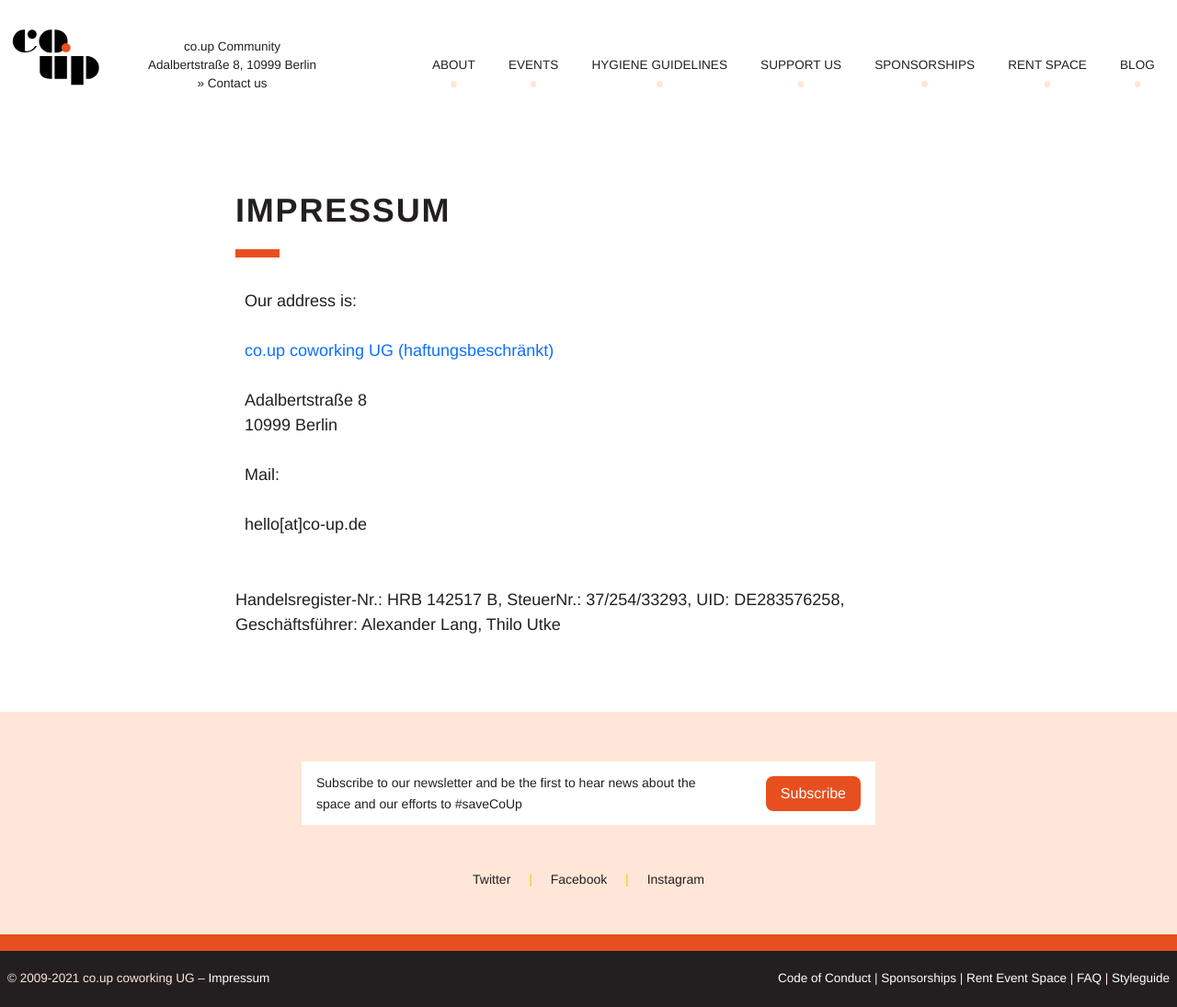
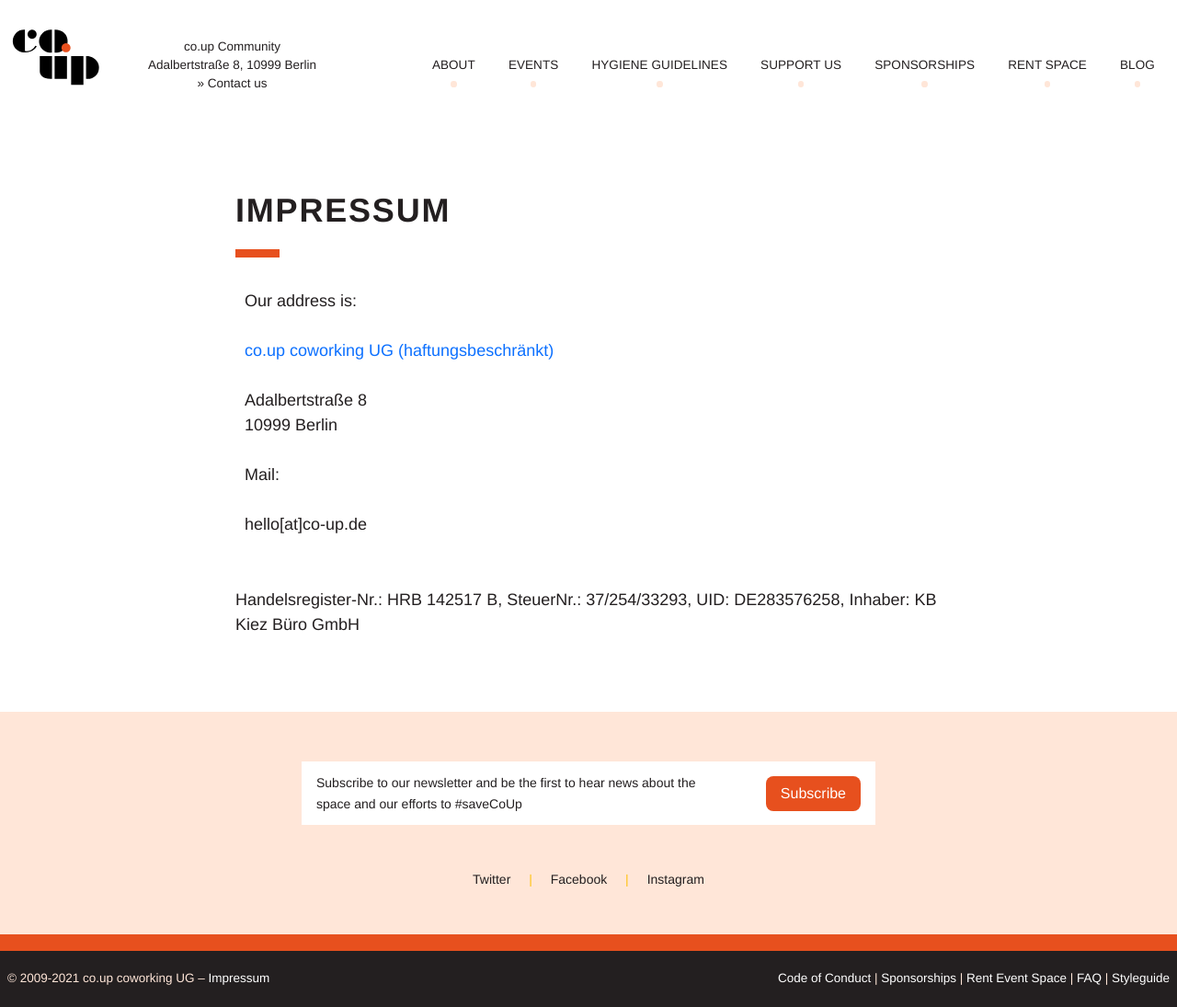
Before and after one commit to co-up/co-up.de, a Jekyll site: the page built from imprint.md, in a window 1280 px wide. Shown: the whole page at 92% size. Built offline with Jekyll 4.4.1, drawn with Linux system fonts in a browser that asks for light colours.

Commit message:
Updated to reflect ownership change

```diff
--- a/imprint.md
+++ b/imprint.md
@@ -19,4 +19,4 @@
   <p class="right">hello[at]co-up.de</p>
 </div>
 
-Handelsregister-Nr.: HRB 142517 B, SteuerNr.: 37/254/33293, UID: DE283576258, Geschäftsführer: Alexander Lang, Thilo Utke
+Handelsregister-Nr.: HRB 142517 B, SteuerNr.: 37/254/33293, UID: DE283576258, Inhaber: KB Kiez Büro GmbH
```
